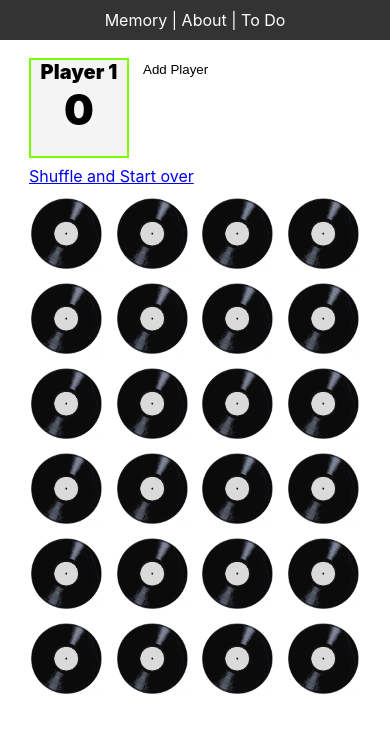
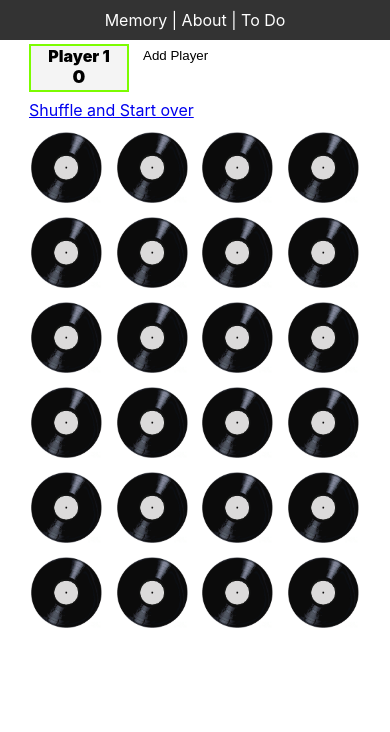
Before and after one commit to Auvache/term-project, a React (Create React App) app: page / in a window 390 px wide. Both pictures are taken after a click on the link "Shuffle and Start Game". Shown: the top 732 px of the page. Built offline with nearby package versions, Linux system fonts and the light colour scheme.

Commit message:
mobile compatible

```diff
--- a/src/App.css
+++ b/src/App.css
@@ -155,7 +155,7 @@ h2 {
   height: 100%;
   border: 1px solid black;
 }
-@media (max-width: 1500px) {
+@media (max-width: 2000px) {
   .grid-container {
     width: 968px;
   }
@@ -209,5 +209,18 @@ h2 {
   h2 {font-size: 24px;}
   .grid-container {margin: 8px auto;}
 }
+@media (max-height: 870px) {
+  .player {
+    height: 48px;
+  }
+  .player p {font-size: 16px;}
+  .scores {font-size: 18px;}
+  .grid-container {
+    margin: 0px auto;
+    padding-bottom: 0;
+    padding-top: 4px;
+}
+}
+
 
 /* END memory grid styles */
--- a/src/MemoryGame.js
+++ b/src/MemoryGame.js
@@ -94,13 +94,15 @@ class MemoryGame extends Component {
 
     // TODO: animate the card flip
     flipCard = (tile) => {
+        if (this.state.faceupTiles.length < 3) {
             if (tile.faceup !== true) {
                 tile.faceup = true;
                 tile.cardClass = 'faceup';
-        }
                 this.state.faceupTiles.push(tile)
                 if (this.state.faceupTiles.length === 2) {
                     setTimeout(this.compareTiles, 1000)
+                }
+            }
         }
     }
 
@@ -184,10 +186,6 @@ class MemoryGame extends Component {
             <React.Fragment>
                 <div className="grid-container">
                     <div className="head">
-
-                        {/* <div id="add-player-box" >
-                            <a href="#" onClick={this.displayAddPlayers} >Add a player here</a>
-                        </div> */}
                         <ul className="scores-list">
                             <PlayerScores players={this.state.players} keepScore={this.keepScore} />
                             <li><button onClick={this.addPlayer}>{this.state.addPlayerText}</button></li>
```
Lines whose indentation alone changed are shown as unchanged.
